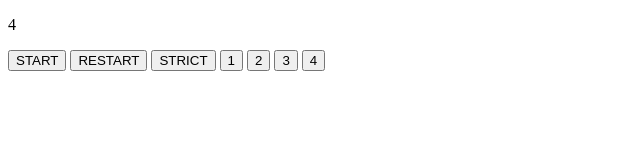
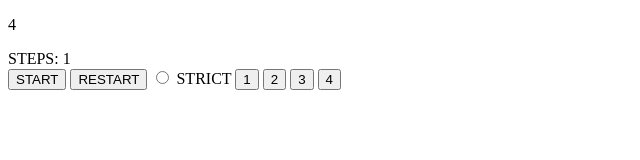
Before and after one commit to vghgergely/simon, a plain HTML site: page index.html in a window 1280 px wide. Both pictures are taken after a click on the button "START". Shown: the whole page, without its empty margins (0-640 px from the left). Drawn offline with nearby package versions, Linux system fonts and the light colour scheme.

Commit message:
Finished functionality

```diff
--- a/index.html
+++ b/index.html
@@ -12,9 +12,13 @@
 <div style="border: 5px black">
     <p id="prevRound"></p>
 </div>
+<div>
+    STEPS: <span id="steps"></span>
+</div>
 <button id="start">START</button>
 <button id="restart">RESTART</button>
-<button id="strict">STRICT</button>
+<!--<button id="strict">STRICT</button>-->
+    <input id="strict" type="radio"/> STRICT
 <button id="btn1">1</button>
 <button id="btn2">2</button>
 <button id="btn3">3</button>
--- a/scripts.js
+++ b/scripts.js
@@ -2,6 +2,7 @@ $(document).ready(function () {
     var currRound = "";
     var playerRound = "";
     var strict = false;
+    var steps = 0;
 
     function play(currRound) {
         for (i = 0; i < currRound.length; i++) {
@@ -24,7 +25,9 @@ $(document).ready(function () {
 
     function startRound(event) {
         currRound += Math.floor(Math.random() * 4 + 1).toString();
-
+        play(currRound);
+        steps++;
+        $("#steps").text(steps);
         $("#display").text(currRound);
 
     }
@@ -33,8 +36,21 @@ $(document).ready(function () {
         playerRound += event.data.button.toString();
         $("#prevRound").text(playerRound);
 
+        if (currRound == playerRound) {
+            if (steps == 20) {
+                alert("you won!");
+            }
+            else{
+                alert("good job!");
+                $("#start").trigger("click", { currRound: currRound });
+                playerRound = "";
+                $("#prevRound").text(playerRound);
+            }
+        }
+
         if (currRound.substr(0, playerRound.length) !== playerRound) {
             if (strict) {
+                alert("wrong sequence");
                 $("#restart").trigger("click");
             } else {
                 alert("wrong sequence");
@@ -44,12 +60,7 @@ $(document).ready(function () {
             }
 
         }
-        if (currRound == playerRound) {
-            alert("good job!");
-            $("#start").trigger("click", { currRound: currRound });
-            playerRound = "";
-            $("#prevRound").text(playerRound);
-        }
+
     }
 
     $("#start").click({ currRound: currRound }, startRound);
@@ -61,7 +72,7 @@ $(document).ready(function () {
         $("#prevRound").text(playerRound);
     });
 
-    $("#strict").click(function() {
+    $("#strict").change(function() {
         strict = !strict;
     });
 
```
